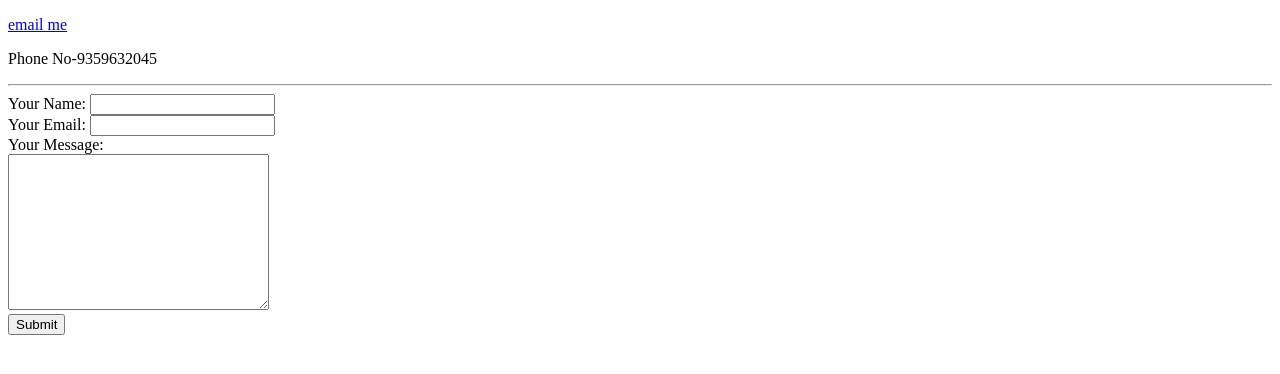
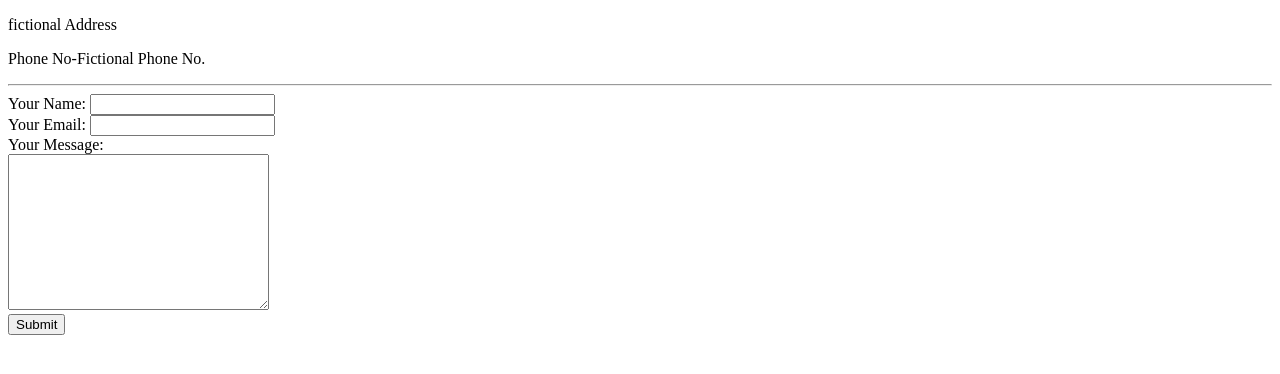
Before and after one commit to atharv1/cv, a plain HTML site: page contact.html in a window 1280 px wide. Drawn offline with Linux system fonts and the light colour scheme.

Commit message:
Update contact.html

```diff
--- a/contact.html
+++ b/contact.html
@@ -5,8 +5,8 @@
     <title>Contact Me</title>
   </head>
   <body>
-    <p><a href="mailto:atharvpapat1@gmail.com subject=feedback">email me</a></p>
-    <p>Phone No-9359632045</p>
+    <p>fictional Address</p>
+    <p>Phone No-Fictional Phone No.</p>
     <hr>
 
     <form action="mailto:atharvpapat1@gmail.com" method="post" enctype="text/plain">
```
